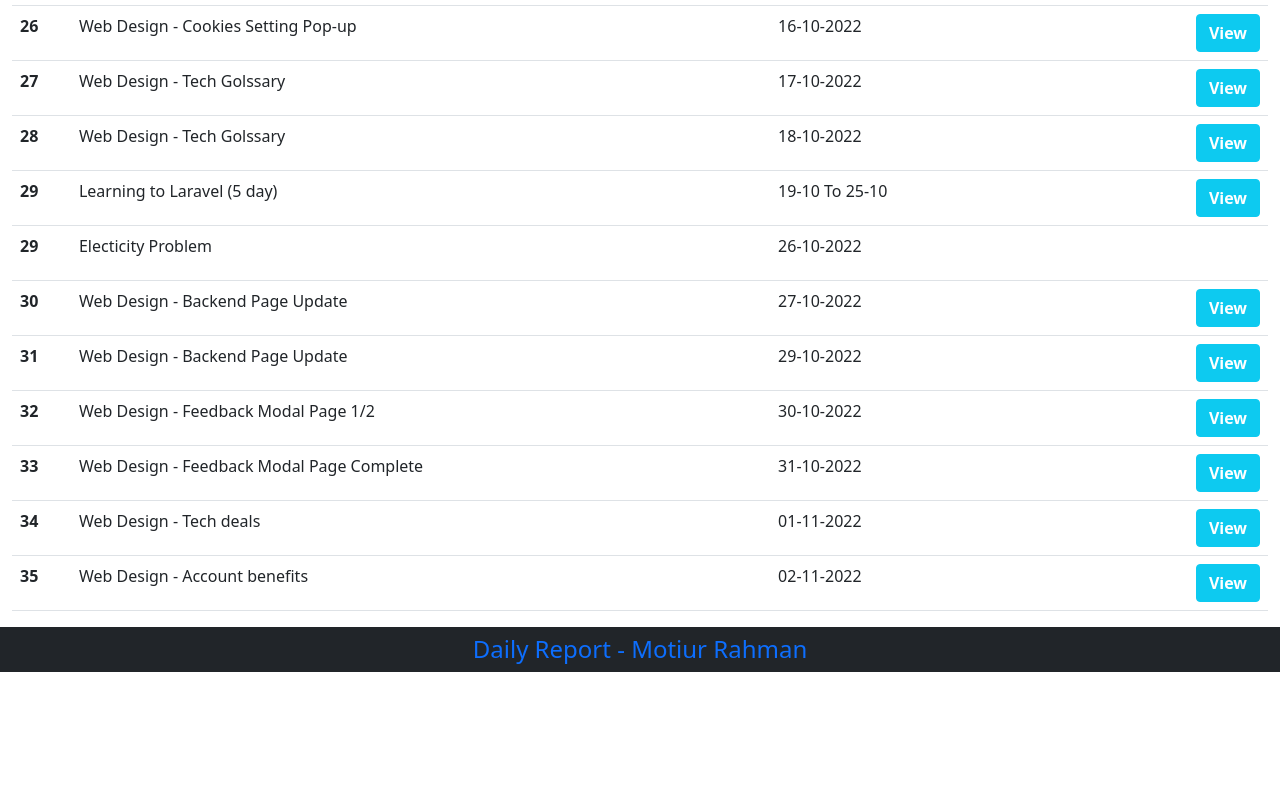
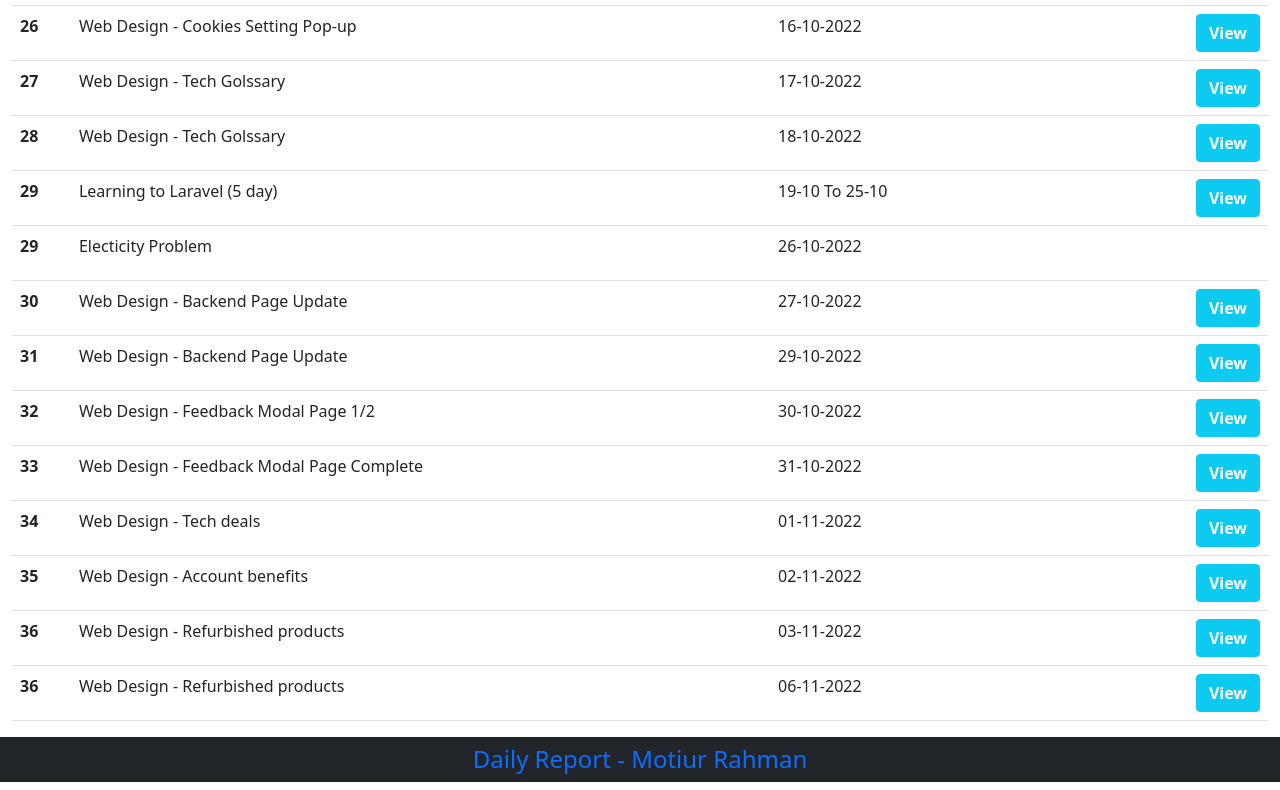
Before and after one commit to dev4ngenit/NG, a plain HTML site: page index.html in a window 1280 px wide. Shown: the part 1551-2341 px from the top of the page. Before the commit the page ends 2231 px from the top, so only its background shows below. Drawn offline with nearby package versions, Linux system fonts and the light colour scheme.

Commit message:
morning update 06-11

```diff
--- a/index.html
+++ b/index.html
@@ -296,6 +296,18 @@
           <td>02-11-2022</td>
           <td class="text-end"><a target="_blank" href="ngenit/tech_deals.html" class="btn btn-info">View</a></td>
         </tr>
+        <tr>
+          <th scope="row">36</th>
+          <td>Web Design - Refurbished products</td>
+          <td>03-11-2022</td>
+          <td class="text-end"><a target="_blank" href="ngenit/tech_deals.html" class="btn btn-info">View</a></td>
+        </tr>
+        <tr>
+          <th scope="row">36</th>
+          <td>Web Design - Refurbished products</td>
+          <td>06-11-2022</td>
+          <td class="text-end"><a target="_blank" href="ngenit/tech_deals.html" class="btn btn-info">View</a></td>
+        </tr>
       </tbody>
     </table>
 
--- a/ngenit/css/style.css
+++ b/ngenit/css/style.css
@@ -102,7 +102,9 @@ a:hover {
 }
 
 /*-----End-----*/
-
+#refurbished{
+    transition: .4s;
+}
 /*===============================================*/
 /*========================
            Account Benefits Page
```
Also changed, not shown: ngenit/tech_deals.html (+4 -4 lines).
